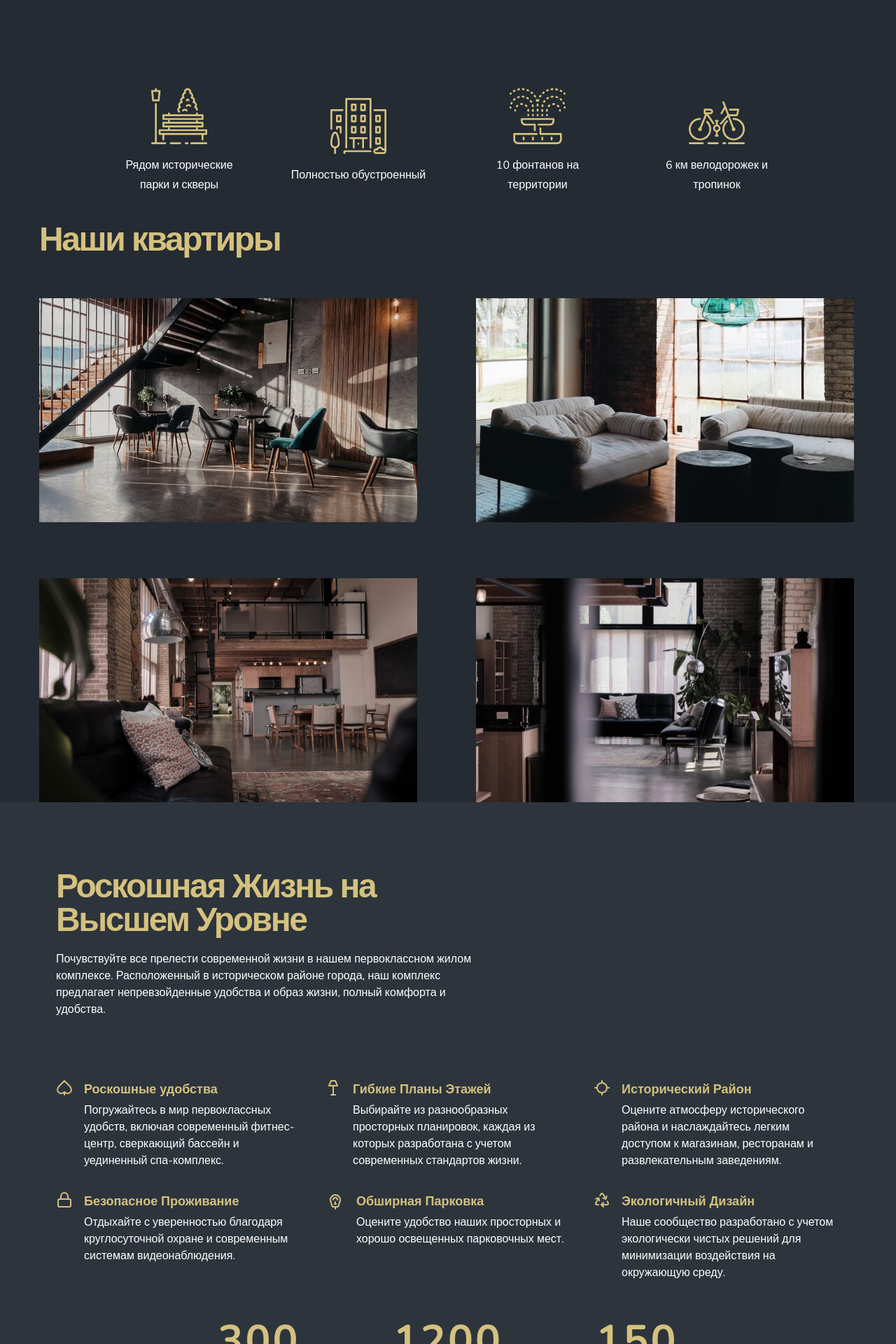
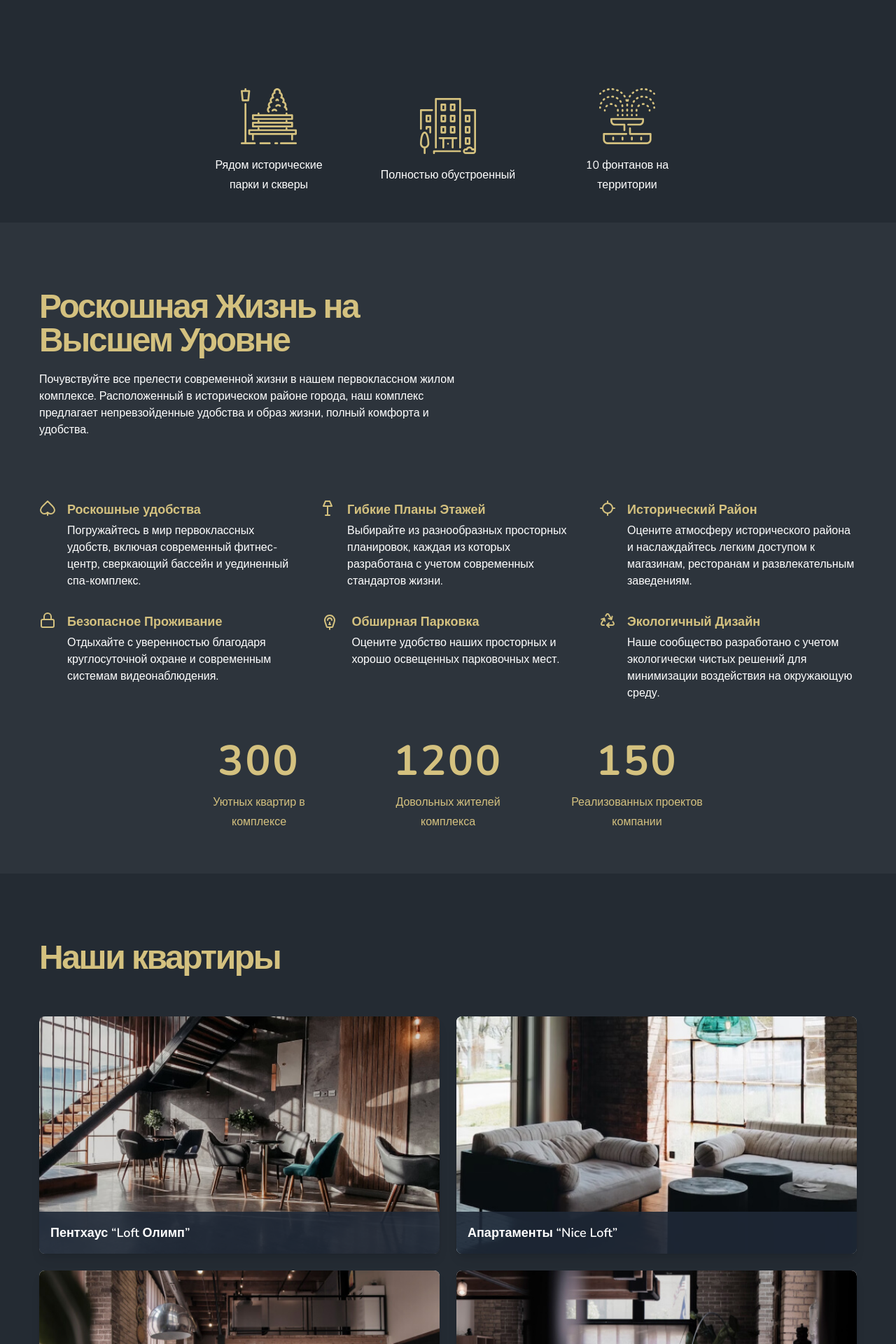
Before and after one commit to gurbanmamedov/loft-app, a React (Vite) app: page / in a window 1280 px wide. Shown: the part 820-2740 px from the top of the page at 70% size. Built offline with nearby package versions, Linux system fonts and the light colour scheme.

Commit message:
fixed card section/ added some responsive

```diff
--- a/src/App.tsx
+++ b/src/App.tsx
@@ -3,8 +3,9 @@ import Header from "./components/Header/Header";
 import Hero from "./components/Hero/Hero";
 import Benefits from "./components/Benefits/Benefits";
 import Footer from "./components/Footer/Footer";
-import Apartments from "./components/About/About";
+import About from "./components/About/About";
 import Cards from "./components/Cards/Cards";
+
 
 function App() {
   return (
@@ -12,8 +13,9 @@ function App() {
       <Header />
       <Hero />
       <Benefits />
-      <Cards />
-      <Apartments />
+      <About />
+      <Cards/>
+
       <Footer />
     </>
   );
--- a/src/components/About/About.tsx
+++ b/src/components/About/About.tsx
@@ -1,15 +1,16 @@
 
-import ApartmentsContent from "./AboutContent";
+import AboutContent from "./AboutContent";
 
 
-const Apartments = () => {
+
+const About = () => {
     return (
-        <section id="about" className="bg-footer mb-10 pb-5">
+        <section id="about" className="bg-footer pb-5">
             <div className="container">
-                <ApartmentsContent />
+                <AboutContent />
             </div>
         </section>
     );
 }
 
-export default Apartments;
+export default About;
--- a/src/components/About/AboutContent.tsx
+++ b/src/components/About/AboutContent.tsx
@@ -1,13 +1,11 @@
 import { LampFloorIcon, LocateIcon, LockIcon, ParkingMeterIcon, RecycleIcon, SpadeIcon } from "lucide-react";
 import NumbersTicker from "./NumbersTicker";
 
-export default function ApartmentsContent() {
+export default function AboutContent() {
   return (
-    <div>
-      <section className="w-full py-12 md:pt-24">
-        <div className="container px-4 md:px-6">
+    <section>
+      <div className="w-full py-12 md:pt-24">
         <div className="flex flex-col justify-center">
-            <div>
           <h1 className="text-3xl mb-5 font-bold tracking-tighter md:text-5xl lg:text-5xl/none text-golden max-w-[600px]">
             Роскошная Жизнь на Высшем Уровне
           </h1>
@@ -16,11 +14,8 @@ export default function ApartmentsContent() {
           </p>
         </div>
       </div>
-        </div>
-      </section>
-
-      <section className="w-full py-10 md:py-20 lg:py-10 bg-footer ">
-        <div className="container px-4 md:px-6 mb-10">
+      <div className="w-full py-10 md:py-20 lg:py-10 bg-footer ">
+        <div className="mb-10">
           <div className="grid gap-6 md:grid-cols-2 lg:grid-cols-3 lg:gap-8">
             <div className="flex items-start gap-4">
               <div className=" rounded-md flex items-center justify-center aspect-square w-12 md:w-14">
@@ -92,7 +87,7 @@ export default function ApartmentsContent() {
           </div>
         </div>
         <NumbersTicker />
+      </div>
     </section>
-    </div>
   )
 }
--- a/src/components/About/NumbersTicker.tsx
+++ b/src/components/About/NumbersTicker.tsx
@@ -1,6 +1,3 @@
-
-
-
 import NumberTicker from '../magicui/number-ticker'
 
 const NumbersTicker = () => {
--- a/src/components/Benefits/BenefitsItem.tsx
+++ b/src/components/Benefits/BenefitsItem.tsx
@@ -6,7 +6,7 @@ const BenefitsItem = () => {
             {
                 benefits.map(({ id, textClassName, title, listClassName, description, img }) => (
                     <li key={id} className={listClassName}>
-                        <img className="lg:mb-4" src={img} alt={title} />
+                        <img className="lg:mb-4" width={80} height={80} src={img} alt={title} />
                         <p className={textClassName}>{description}</p>
                     </li>
                 ))
--- a/src/components/Cards/Cards.tsx
+++ b/src/components/Cards/Cards.tsx
@@ -1,35 +1,73 @@
-import React from "react";
 import apartment1 from "../../assets/01.jpg";
 import apartment2 from "../../assets/02.jpg";
 import apartment3 from "../../assets/03.jpg";
 import apartment4 from "../../assets/04.jpg";
+import { Button } from "../ui/button";
 
-const Cards: React.FC = () => {
+
+
+
+
+const Cards = () => {
     return (
-    <>
+        <section className="md:py-24" id="apartments">
             <div className="container">
-        <div className="mb-[60px]">
-          <h2 className="text-3xl mb-5 font-bold tracking-tighter md:text-5xl lg:text-5xl/none text-golden max-w-[600px]">
-            Наши квартиры
-          </h2>
+                <div className="w-full ">
+                    <h2 className="text-3xl font-bold tracking-tighter md:text-5xl lg:text-5xl/none text-golden max-w-[600px] mb-[60px]">Наши квартиры</h2>
                 </div>
-        <div className="grid grid-cols-2 gap-20">
-          <div>
-            <img src={apartment1} alt="apartment" />
+                <div className="grid grid-cols-1 md:grid-cols-2  gap-6">
+                    <div className="rounded-lg overflow-hidden shadow-lg relative">
+                        <img
+                            src={apartment1}
+                            alt="Residence 1"
+                            width={540}
+                            height={320}
+                            className="w-full object-cover"
+                        />
+                        <div className="absolute bottom-0 left-0 right-0 bg-gray-800/90 text-white p-2 md:p-2.5  lg:p-4">
+                            <div className="text-lg font-semibold">Пентхаус “Loft Олимп”</div>
                         </div>
-          <div>
-            <img src={apartment2} alt="apartment" />
                     </div>
-          <div>
-            <img src={apartment3} alt="apartment" />
+                    <div className="bg-background rounded-lg overflow-hidden shadow-lg relative">
+                        <img
+                            src={apartment2}
+                            alt="Residence 2"
+                            width={540}
+                            height={320}
+                            className="w-full  object-cover"
+                        />
+                        <div className="absolute bottom-0 left-0 right-0 bg-gray-800/90 text-white p-2 md:p-2.5  lg:p-4">
+                            <div className="text-lg font-semibold">Апартаменты “Nice Loft”</div>
                         </div>
-          <div>
-            <img src={apartment4} alt="apartment" />
+                    </div>
+                    <div className="bg-background rounded-lg overflow-hidden shadow-lg relative">
+                        <img
+                            src={apartment3}
+                            alt="Residence 3"
+                            width={540}
+                            height={320}
+                            className="w-full  object-cover"
+                        />
+                        <div className="absolute bottom-0 left-0 right-0 bg-gray-800/90 text-white p-2 md:p-2.5  lg:p-4">
+                            <div className="text-lg font-semibold">Апартаменты “Loft Studio”</div>
+                        </div>
+                    </div>
+                    <div className="bg-background rounded-lg overflow-hidden shadow-lg relative">
+                        <img
+                            src={apartment4}
+                            alt="Residence 4"
+                            width={540}
+                            height={320}
+                            className="w-full  object-cover"
+                        />
+                        <div className="absolute bottom-0 left-0 right-0 bg-gray-800/90 text-white p-2 md:p-2.5  lg:p-4">
+                            <div className="text-lg font-semibold">Loft квартира “Престиж”</div>
                         </div>
                     </div>
                 </div>
-    </>
-  );
-};
+            </div>
+        </section >
+    )
+}
 
 export default Cards;
--- a/src/components/data/index.ts
+++ b/src/components/data/index.ts
@@ -1,7 +1,6 @@
 import benchImage from "../../assets/bench.svg";
 import buildingImage from "../../assets/building.svg";
 import fountainImage from "../../assets/fountain.svg";
-import bicycleImage from "../../assets/bicycle.svg";
 export const benefits = [
   {
     id: "1",
@@ -27,14 +26,6 @@ export const benefits = [
     textClassName: "w-[193px] font-normal text-center leading-7 text-white",
     description: "10 фонтанов на территории",
   },
-  {
-    id: "4",
-    title: "Bicycle",
-    img: bicycleImage,
-    listClassName: "w-[200px] flex flex-col items-center",
-    textClassName: "w-[193px] font-normal text-center leading-7 text-white",
-    description: "6 км велодорожек и тропинок",
-  },
 ];
 
 export const navLinks = [
@@ -43,11 +34,11 @@ export const navLinks = [
     href: "#about",
   },
   {
-    name: "Район",
-    href: "#",
+    name: "Каталог квартир",
+    href: "#apartments",
   },
   {
-    name: "Каталог квартир",
+    name: "Район",
     href: "#",
   },
   {
--- /dev/null
+++ b/src/components/magicui/box-reveal.tsx
@@ -0,0 +1,71 @@
+"use client";
+
+import { useEffect, useRef } from "react";
+import { motion, useAnimation, useInView } from "framer-motion";
+
+interface BoxRevealProps {
+  children: JSX.Element;
+  width?: "fit-content" | "100%";
+  boxColor?: string;
+  duration?: number;
+}
+
+export const BoxReveal = ({
+  children,
+  width = "fit-content",
+  boxColor,
+  duration,
+}: BoxRevealProps) => {
+  const mainControls = useAnimation();
+  const slideControls = useAnimation();
+
+  const ref = useRef(null);
+  const isInView = useInView(ref, { once: true });
+
+  useEffect(() => {
+    if (isInView) {
+      slideControls.start("visible");
+      mainControls.start("visible");
+    } else {
+      slideControls.start("hidden");
+      mainControls.start("hidden");
+    }
+  }, [isInView, mainControls, slideControls]);
+
+  return (
+    <div ref={ref} style={{ position: "relative", width, overflow: "hidden" }}>
+      <motion.div
+        variants={{
+          hidden: { opacity: 0, y: 75 },
+          visible: { opacity: 1, y: 0 },
+        }}
+        initial="hidden"
+        animate={mainControls}
+        transition={{ duration: duration ? duration : 0.5, delay: 0.25 }}
+      >
+        {children}
+      </motion.div>
+
+      <motion.div
+        variants={{
+          hidden: { left: 0 },
+          visible: { left: "100%" },
+        }}
+        initial="hidden"
+        animate={slideControls}
+        transition={{ duration: duration ? duration : 0.5, ease: "easeIn" }}
+        style={{
+          position: "absolute",
+          top: 4,
+          bottom: 4,
+          left: 0,
+          right: 0,
+          zIndex: 20,
+          background: boxColor ? boxColor : "#5046e6",
+        }}
+      />
+    </div>
+  );
+};
+
+export default BoxReveal;
```
Also changed, not shown: src/assets/bicycle.svg (deleted). Lines whose indentation alone changed are shown as unchanged.
